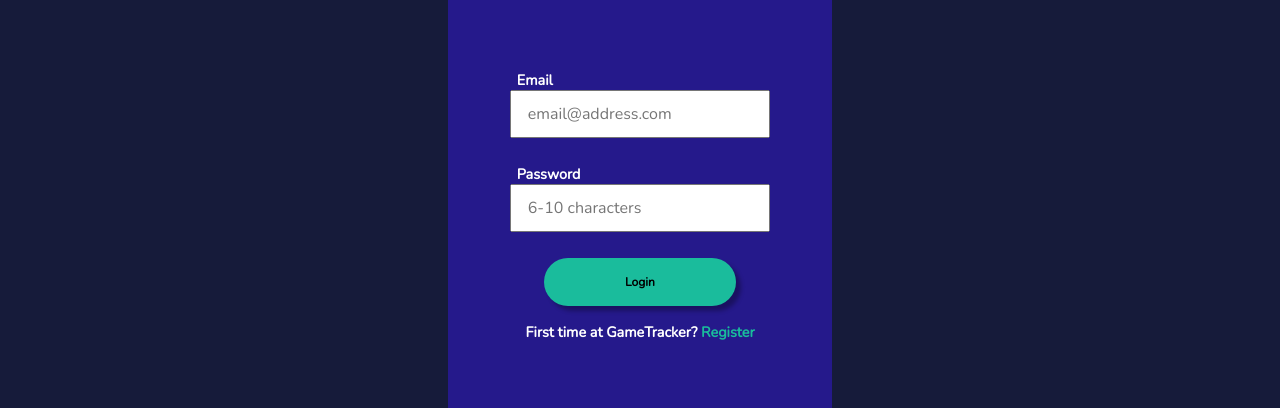
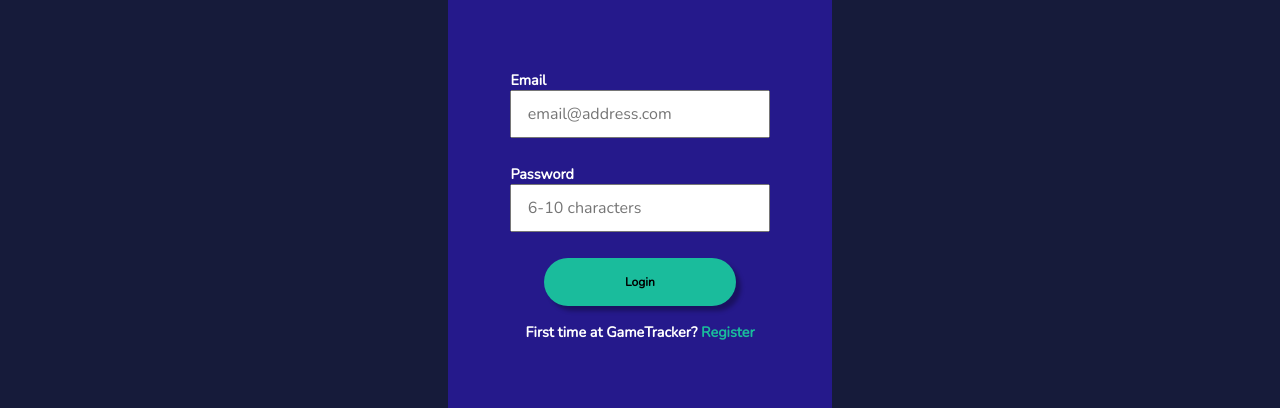
Before and after one commit to gfiami/GameTracker, a Vue app in the folder frontend/: page /login in a window 1280 px wide. Shown: the part 171-579 px from the top of the page. Built offline with nearby package versions, Linux system fonts and the light colour scheme.

Commit message:
layout: adjusting profile and review style, with labels aligned with input

```diff
--- a/frontend/src/views/LoginView.vue
+++ b/frontend/src/views/LoginView.vue
@@ -172,7 +172,6 @@ export default {
   color: #fff;
 }
 label {
-  margin-left: 0.5vw;
   font-weight: 800;
   font-size: 1.8vh;
   display: inline;
@@ -198,8 +197,6 @@ label {
   margin-bottom: 10vh;
 }
 .input-group {
-  display: flex;
-  flex-direction: column;
   width: 90%;
   max-width: 100%;
 }
@@ -212,6 +209,8 @@ label {
   align-self: center;
 }
 .login-form {
+  margin: 0 auto;
+
   display: flex;
   flex-direction: column;
   align-items: center;
--- a/frontend/src/views/RegisterView.vue
+++ b/frontend/src/views/RegisterView.vue
@@ -191,7 +191,6 @@ export default {
   align-items: flex-start;
 }
 label {
-  margin-left: 1vw;
   font-weight: 800;
   font-size: 1.8vh;
   display: inline;
@@ -224,13 +223,11 @@ label {
   margin-bottom: 10vh;
 }
 .input-group {
-  display: flex;
-  flex-direction: column;
   width: 90%;
   max-width: 100%;
 }
 .input-group input {
-  width: 90%;
+  width: 100%;
   height: 6vh;
   margin-bottom: 3.3vh;
   padding: 2vh 1.2vw;
@@ -238,6 +235,7 @@ label {
   align-self: center;
 }
 .register-form {
+  margin: 0 auto;
   display: flex;
   flex-direction: column;
   align-items: center;
@@ -270,9 +268,7 @@ label {
   .input-group input {
     width: 100%;
   }
-  .label {
-    margin-left: 0;
-  }
+
   .register-form button {
     width: 30vw;
     height: 100%;
```
